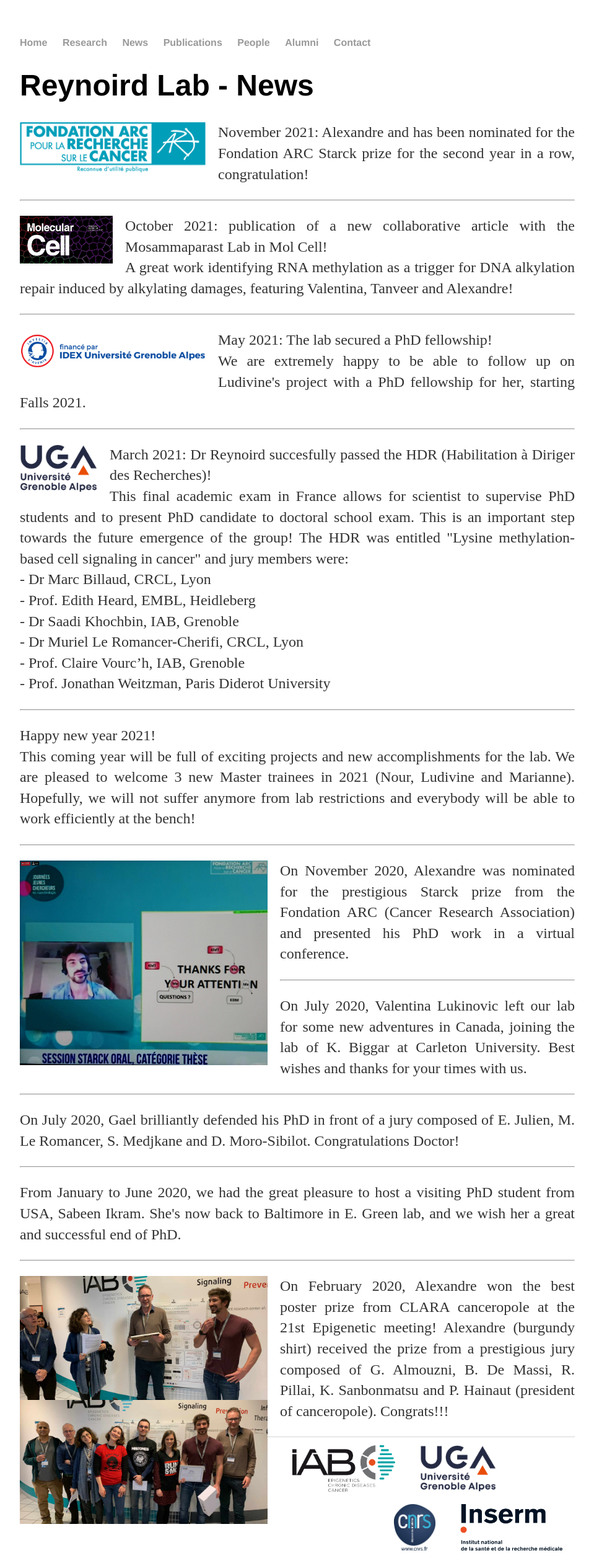
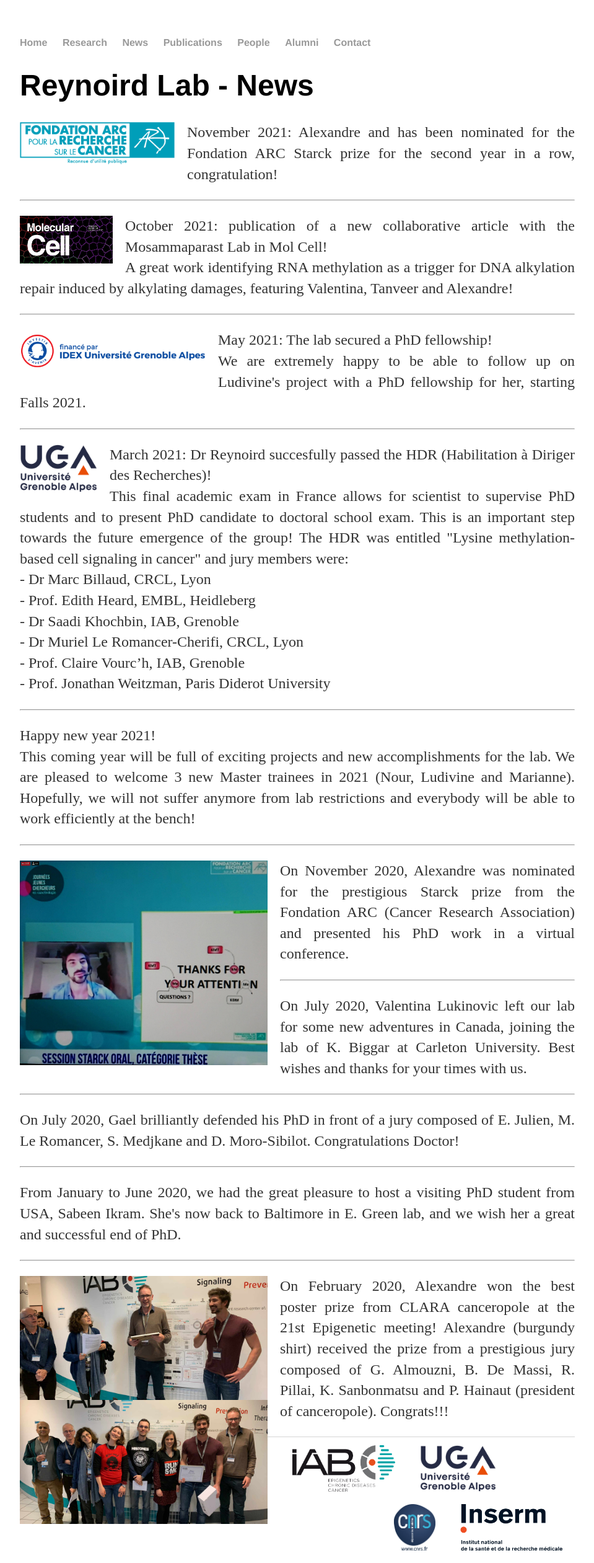
Before and after one commit to Reynoird-Lab/Reynoird-lab.github.io, a Jekyll site: the page built from News/index.html, in a window 1280 px wide. Shown: the whole page at 62% size, without its empty margins (160-1119 px from the left). Built offline with Jekyll 4.4.1, drawn with Linux system fonts in a browser that asks for light colours; Markdown is read by kramdown in place of the engine named in the settings.

Commit message:
Update index.html

```diff
--- a/News/index.html
+++ b/News/index.html
@@ -7,7 +7,7 @@
 	<h1>Reynoird Lab - {{ page.title }}</h1>
 
 <div class="div-categoryContainer">
-<img src="https://reynoird-lab.github.io/Images/ARC.png" title="ARC" width="300" style="margin: 0px 20px 10px 0px;" class="picture-left">
+<img src="https://reynoird-lab.github.io/Images/ARC.png" title="ARC" width="250" style="margin: 0px 20px 10px 0px;" class="picture-left">
   <div class="paragraph-right">
     <p align="justify"> November 2021: Alexandre and has been nominated for the Fondation ARC Starck prize for the second year in a row, congratulation!</p>
 	</div>
```
